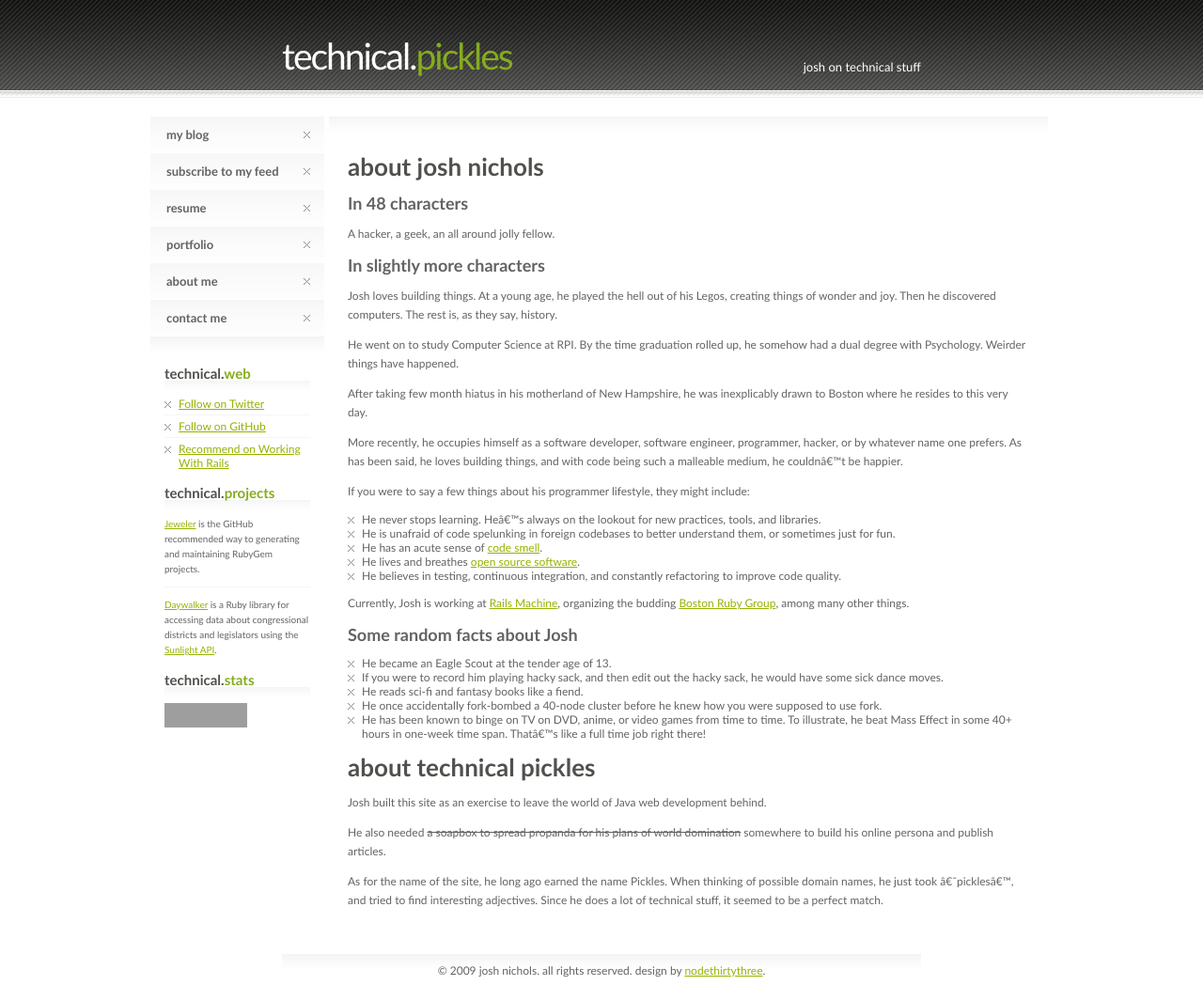
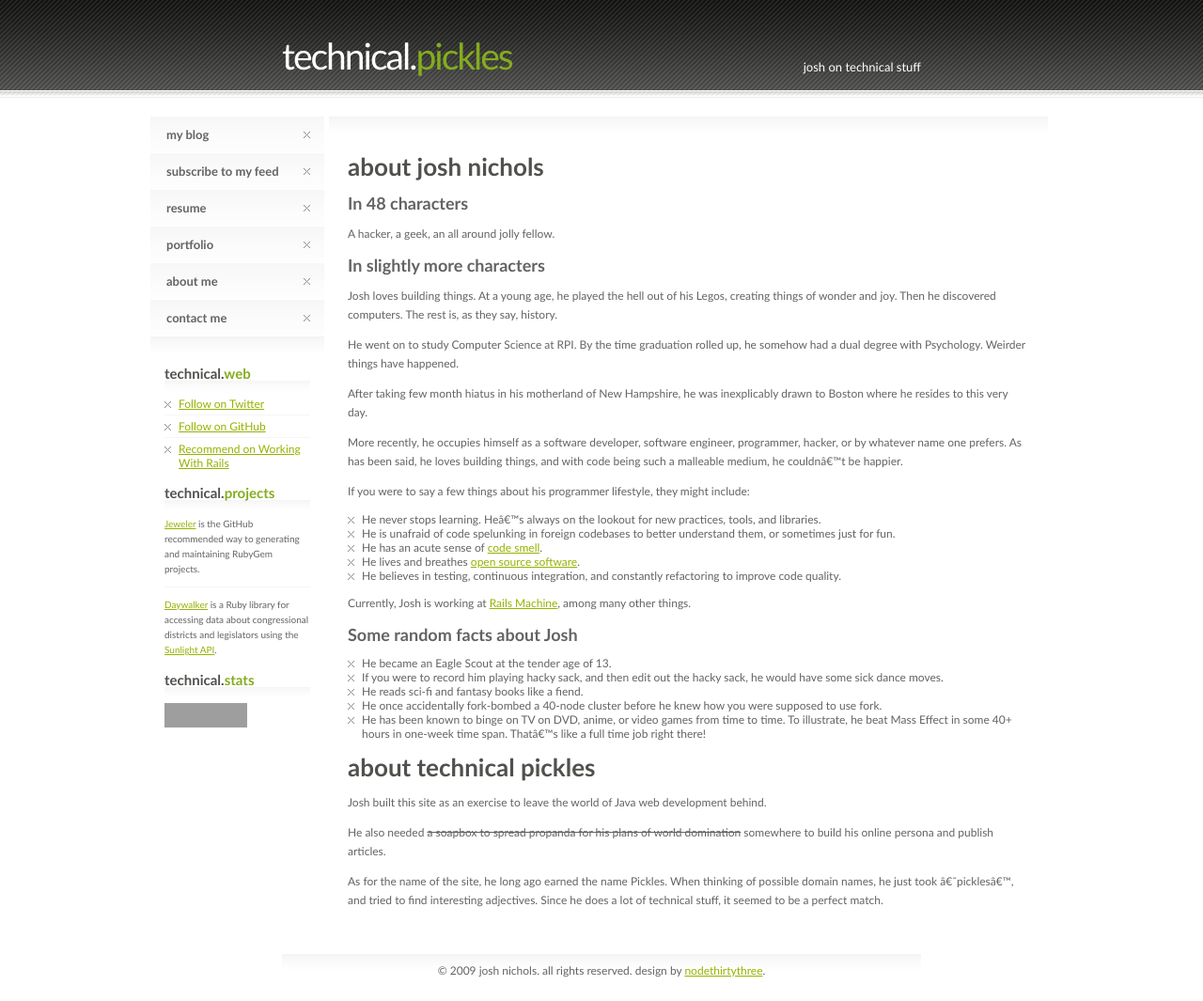
Before and after one commit to technicalpickles/technicalpickles.github.com, a Jekyll site: the page built from about/index.markdown, in a window 1280 px wide. Shown: the whole page at 94% size. Built offline with Jekyll 4.4.1, drawn with Linux system fonts in a browser that asks for light colours; Markdown is read by kramdown in place of the engine named in the settings; a script that is not in the unit is left out; grey boxes are pictures that could not be loaded.

Commit message:
Remove bostonrb reference.

```diff
--- a/about/index.markdown
+++ b/about/index.markdown
@@ -27,7 +27,7 @@ If you were to say a few things about his programmer lifestyle, they might inclu
  * He lives and breathes [open source software](http://github.com/technicalpickles).
  * He believes in testing, continuous integration, and constantly refactoring to improve code quality.
 
-Currently, Josh is working at [Rails Machine](http://railsmachine.com), organizing the budding [Boston Ruby Group](http://bostonrb.org), among many other things.
+Currently, Josh is working at [Rails Machine](http://railsmachine.com), among many other things.
 
 ## Some random facts about Josh
 
```
